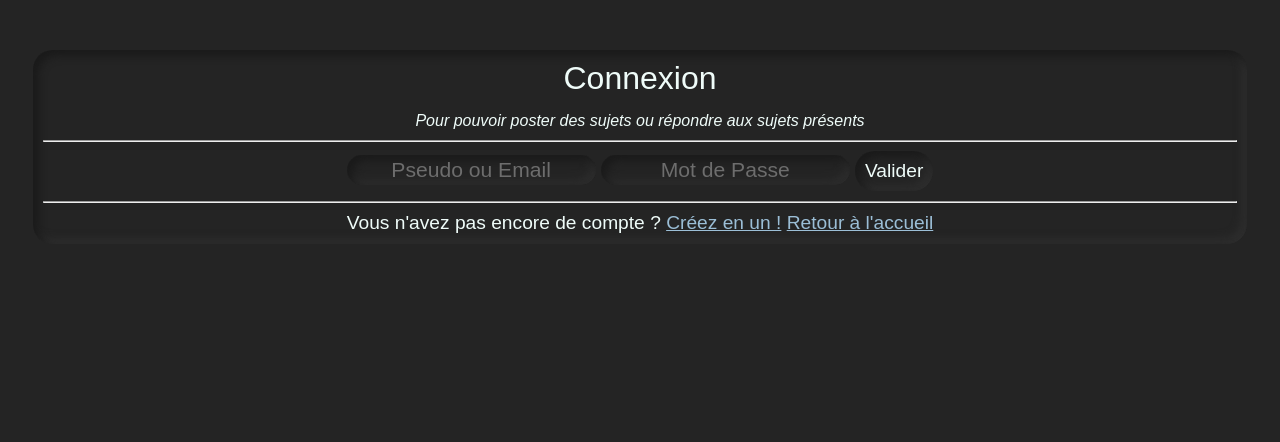
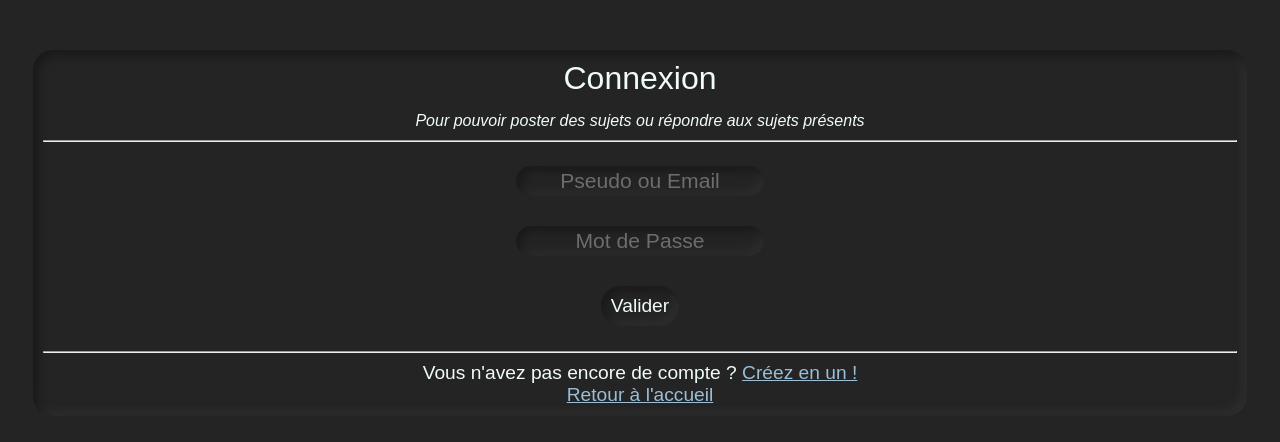
Before and after one commit to WhatANiceDayToCode/Blog-Project, a PHP site: page /login.php in a window 1280 px wide. Shown: the top 442 px of the page. Run offline with PHP 8.4, Linux system fonts and the light colour scheme; some web fonts are replaced.

Commit message:
Update login.php

```diff
--- a/pages/login.php
+++ b/pages/login.php
@@ -65,6 +65,7 @@
                     Pour pouvoir poster des sujets ou répondre aux sujets présents
                 </div>
                 <hr>
+                <div class="all_input">
                     <input class="input" type="text" size="30" name="pseudo" placeholder="Pseudo ou Email">
                     <input class="input" type="password" size="30" name="password" placeholder="Mot de Passe">
 
@@ -76,11 +77,16 @@
                     ?>
 
                     <input class="button" type="submit" value="Valider" onclick="return checkComplete()">
+                </div>
             </form>
             <hr>
+            <div class="bloc_bottom">
+                <div>
                     Vous n'avez pas encore de compte ?
                     <a href="creerCompte.php"> Créez en un !</a>
+                </div>
                 <a href="accueil.php">Retour à l'accueil</a>
+            </div>
         </div>
     </body>
 </html>
```
Lines whose indentation alone changed are shown as unchanged.
